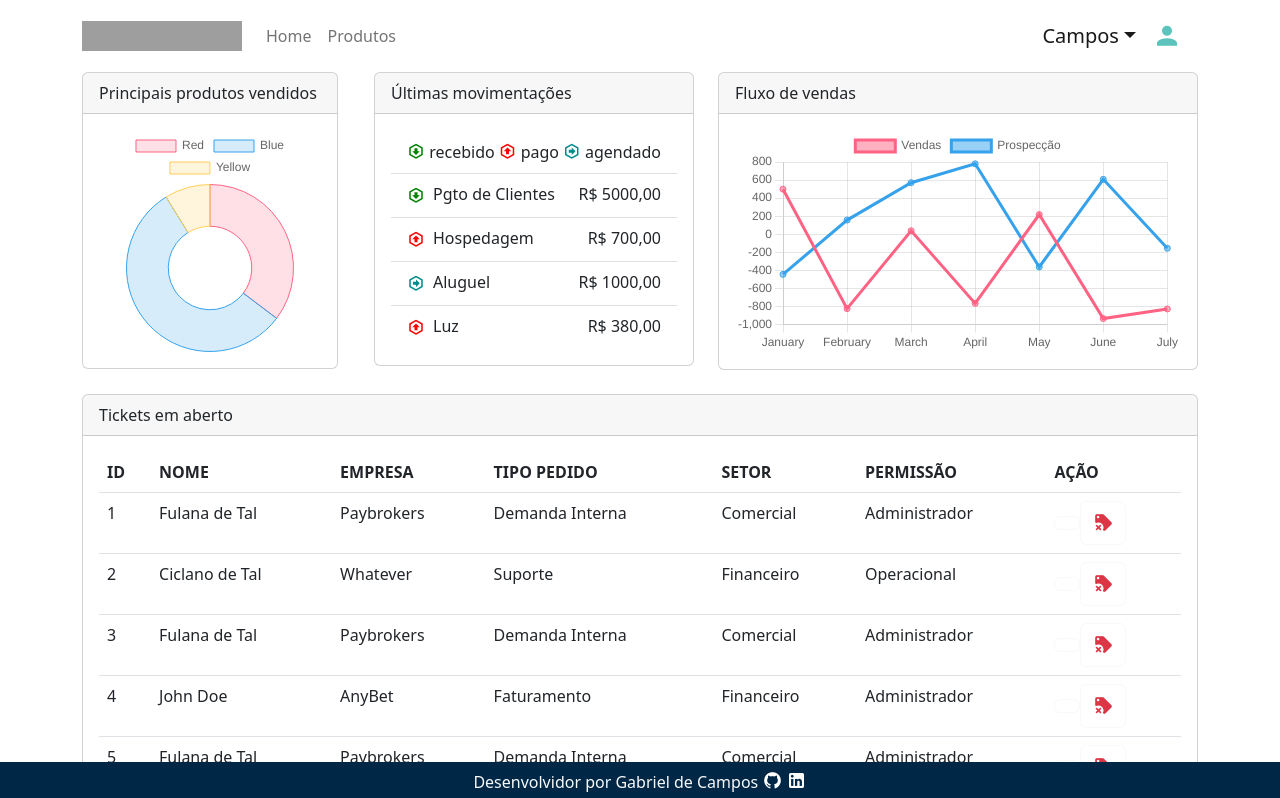
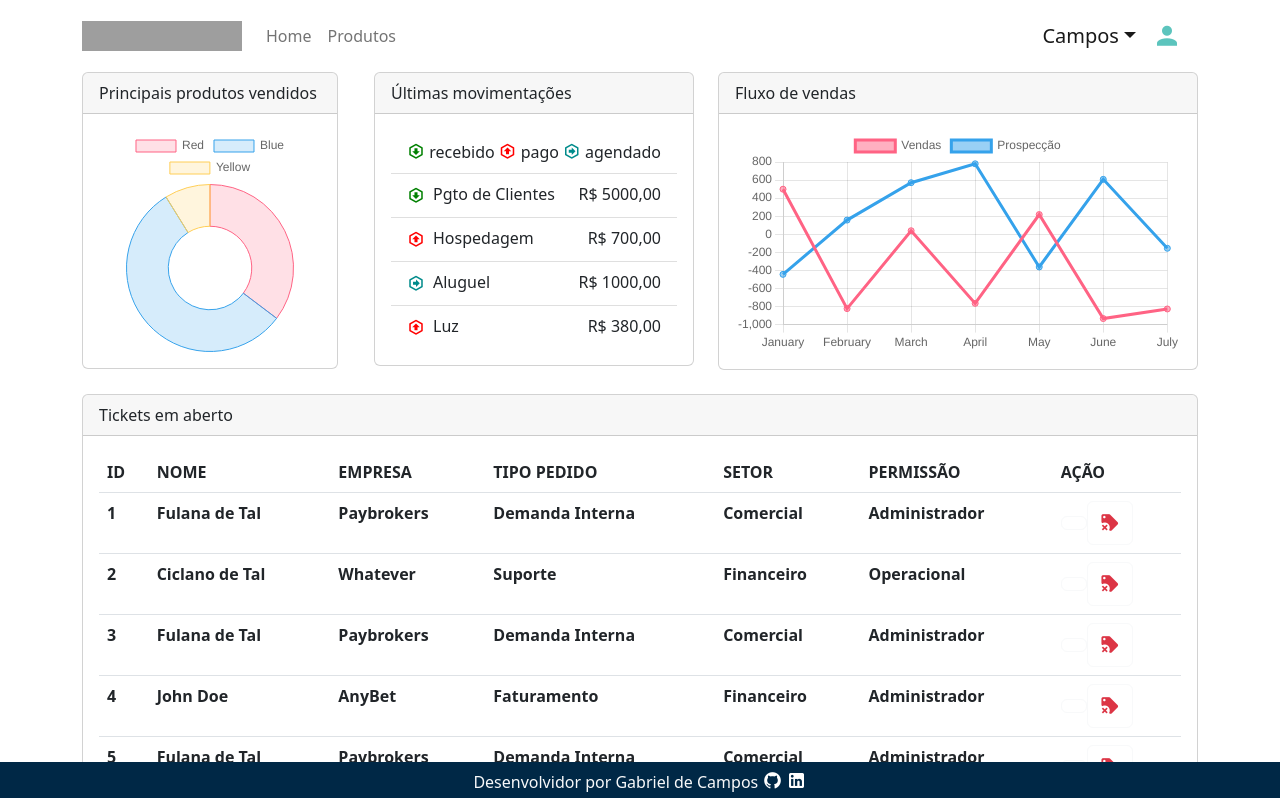
Before and after one commit to G-campos/challenge-frontend-paybrokers, a React (Vite) app: page /home in a window 1280 px wide. Shown: the top 798 px of the page. Built offline with nearby package versions, Linux system fonts and the light colour scheme; sample sign-in values are in the browser's storage; grey boxes are pictures that could not be loaded.

Commit message:
make dinamic components

```diff
--- a/src/components/dinamicTable/index.jsx
+++ b/src/components/dinamicTable/index.jsx
@@ -5,85 +5,37 @@ import {
   Tooltip
 } from "react-bootstrap";
 
-function DinamicTable() {
-  const tableHeader = ['ID', 'NOME', 'EMPRESA', 'TIPO PEDIDO', 'SETOR', 'PERMISSÃO', 'AÇÃO']
-  const tableBody = [
-    {
-      id: 1,
-      name: "Fulana de Tal",
-      company: "Paybrokers",
-      requestType: "Demanda Interna",
-      sector: "Comercial",
-      permission: "Administrador"
-    },
-    {
-      id: 2,
-      name: "Ciclano de Tal",
-      company: "Whatever",
-      requestType: "Suporte",
-      sector: "Financeiro",
-      permission: "Operacional"
-    },
-    {
-      id: 3,
-      name: "Fulana de Tal",
-      company: "Paybrokers",
-      requestType: "Demanda Interna",
-      sector: "Comercial",
-      permission: "Administrador"
-    },
-    {
-      id: 4,
-      name: "John Doe",
-      company: "AnyBet",
-      requestType: "Faturamento",
-      sector: "Financeiro",
-      permission: "Administrador"
-    },
-    {
-      id: 5,
-      name: "Fulana de Tal",
-      company: "Paybrokers",
-      requestType: "Demanda Interna",
-      sector: "Comercial",
-      permission: "Administrador"
-    },
-    {
-      id: 6,
-      name: "Ciclano de Tal",
-      company: "Whatever",
-      requestType: "Suporte",
-      sector: "Financeiro",
-      permission: "Operacional"
-    },
-    {
-      id: 7,
-      name: "John Doe",
-      company: "AnyBet",
-      requestType: "Faturamento",
-      sector: "Financeiro",
-      permission: "Administrador"
-    },
-  ]
+function handlerBody(obj, objName) {
+  let arryTDList = []
+  for (const property in obj) {
+    arryTDList.push(obj[property])
+  }
+  return (
+    arryTDList.map(
+      (value, index) => (
+        <th key={index}>{ value }</th>
+      )
+    )
+  )
+}
+
+function DinamicTable(props) {
   return (
     <Table responsive className="pt-3">
       <thead>
       <tr>
-        {tableHeader.map((value, index) => (
-          <th key={index}>{ value }</th>
-        ))}
+        { props.header.map(
+          (value, index) => (
+            <th key={index}>{ value }</th>
+          )
+        )}
       </tr>
       </thead>
       <tbody>
-      {tableBody.map((order) => (
+      { props.body.map((item) => (
         <tr>
-          <td>{ order.id }</td>
-          <td>{ order.name }</td>
-          <td>{ order.company }</td>
-          <td>{ order.requestType }</td>
-          <td>{ order.sector }</td>
-          <td>{ order.permission }</td>
-          <td>
+          { handlerBody(item, 'item') }
+          <td key="">
             <OverlayTrigger
               placement="left"
               overlay={
--- a/src/components/list/index.jsx
+++ b/src/components/list/index.jsx
@@ -1,29 +1,6 @@
 import {
   ListGroup,
 } from "react-bootstrap";
-
-const movimentation = [
-  {
-    type: 'recebido',
-    description: 'Pgto de Clientes',
-    money: '5000,00'
-  },
-  {
-    type: 'pago',
-    description: 'Hospedagem',
-    money: '700,00'
-  },
-  {
-    type: 'agendado',
-    description: 'Aluguel',
-    money: '1000,00'
-  },
-  {
-    type: 'pago',
-    description: 'Luz',
-    money: '380,00'
-  }
-]
 
 const operationType = {
   recebido: {
@@ -40,7 +17,7 @@ const operationType = {
   },
 }
 
-function DinamicList() {
+function DinamicList(props) {
   return (
     <ListGroup variant="flush">
       <ListGroup.Item
@@ -71,7 +48,7 @@ function DinamicList() {
           <span>agendado</span>
         </div>
       </ListGroup.Item>
-      {movimentation.map((operation) => (
+      {props.movimentation.map((operation) => (
         <ListGroup.Item
           className="d-flex justify-content-between align-items-start"
         >
```
